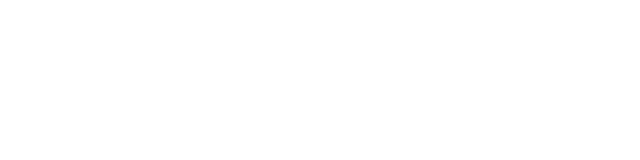
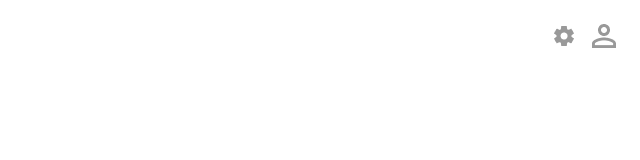
Before and after one commit to buildup1130/next-question-frontend, a Next.js app in the folder class/: page / in a window 1280 px wide. Shown: the top 160 px of the page, without its empty margins (640-1280 px from the left). Built offline with nearby package versions, Linux system fonts and the light colour scheme.

Commit message:
feature main IconBar

```diff
--- a/class/jsconfig.json
+++ b/class/jsconfig.json
@@ -2,7 +2,8 @@
   "compilerOptions": {
     "baseUrl": ".",
     "paths": {
-      "@/*": ["src/*"]
+      "@/*": ["src/*"],
+      "@/public":["../public/*"]
     }
   }
 }
--- a/class/src/pages/index.js
+++ b/class/src/pages/index.js
@@ -1,9 +1,13 @@
 import MainContainerLogic from "@/components/common/MainContainer/MainContainer.Container";
+import { Main__IconBar } from "./styles";
 
 export default function Home() {
   return (
     <MainContainerLogic>
-
+      <Main__IconBar>
+        <img src = "/image/Vector.png"/>
+        <img src = "/image/material-symbols_settings.png"/>
+      </Main__IconBar>
     </MainContainerLogic>
   );
 }
--- /dev/null
+++ b/class/src/pages/styles.js
@@ -0,0 +1,10 @@
+import styled from "@emotion/styled"
+
+export const Main__IconBar = styled.div`
+    width:100%;
+    padding-right:16px;
+
+    display:flex;
+    flex-direction:row-reverse;
+    gap:16px;
+`
```
Also changed, not shown: class/public/image/Vector.png (added), class/public/image/material-symbols_settings.png (added).
